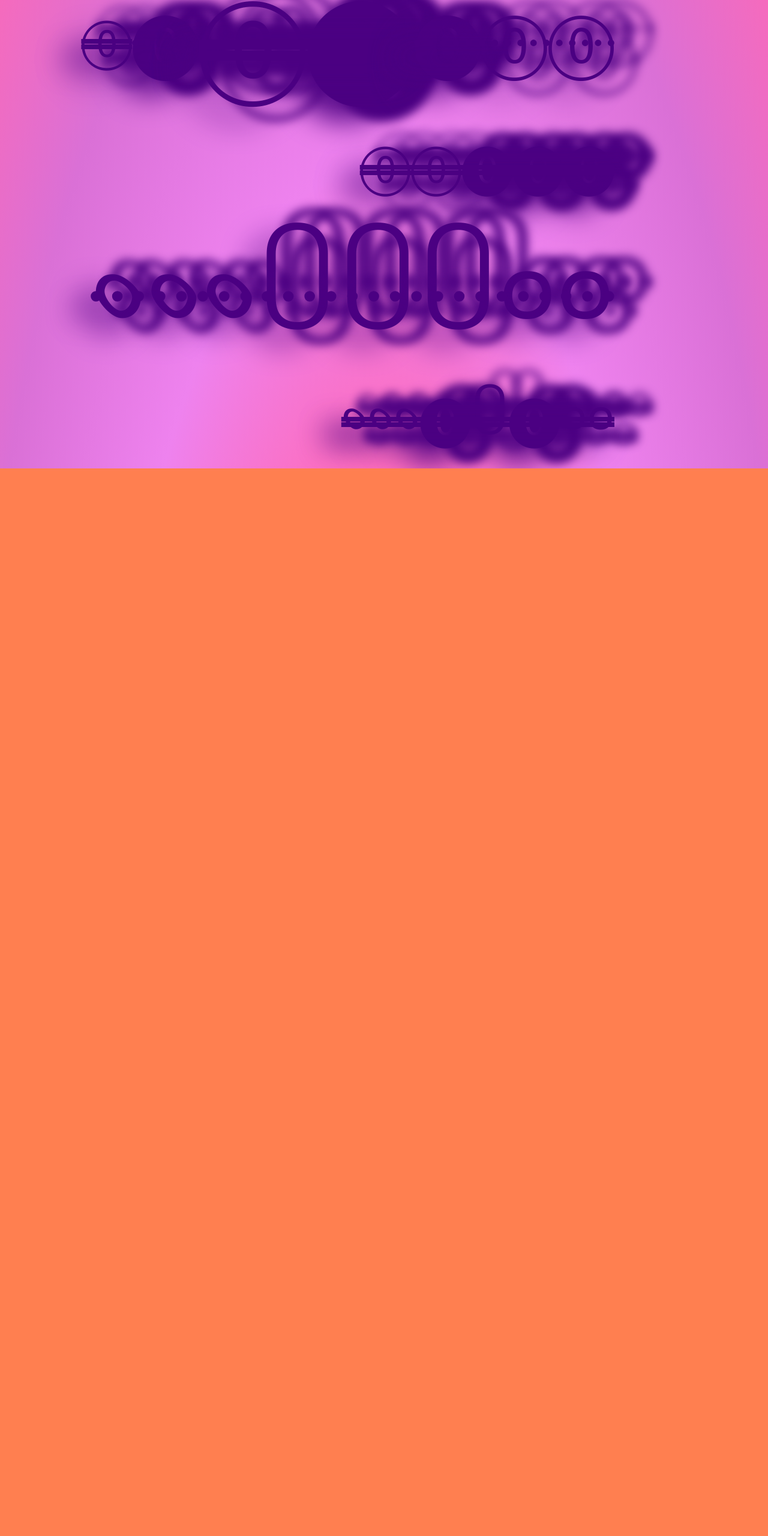
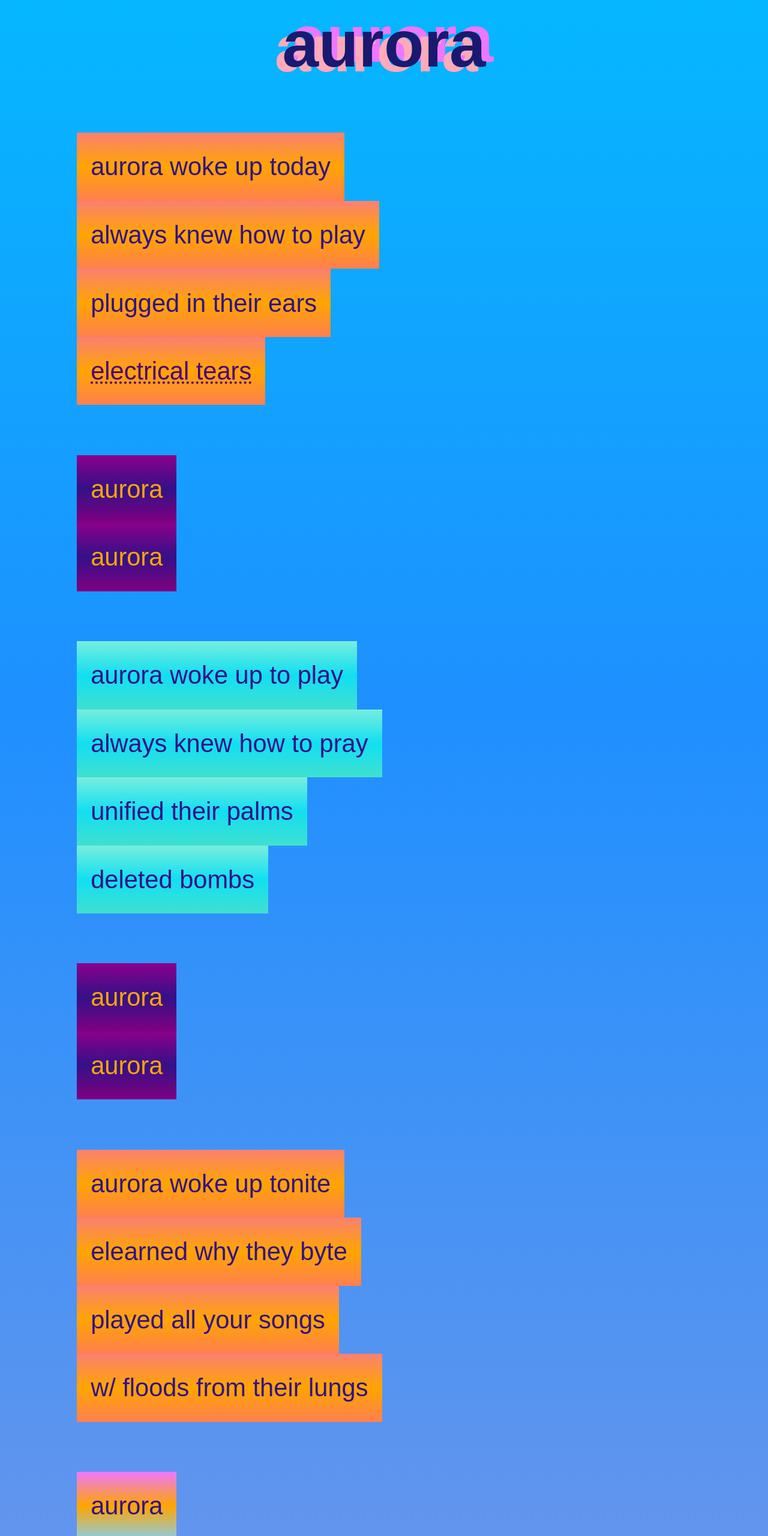
Before and after one commit to vocals/aurora, a website: page index.html in a window 1280 px wide. Shown: the part 236-2797 px from the top of the page at 60% size. Drawn offline with Linux system fonts and the light colour scheme.

Commit message:
#1 plugged in your ears

```diff
--- a/hue.css
+++ b/hue.css
@@ -1,31 +1,63 @@
 ::selection {
-  background: #ee1;
-  color: darkviolet;
+  background: #e1e;
+  color: #111;
 }
 
 :root {
-  background-color: coral;
-  background-image: radial-gradient(plum, hotpink, violet, orchid, hotpink);
-  color: indigo;
+  background-color: orange;
+  background-image: linear-gradient(deepskyblue, dodgerblue, cornflowerblue, #e7f);
+  color: #111;
+}
+
+mark {
+  background-color: #e7f;
+  color: #111;
+}
+
+.ear {
+  background-image: linear-gradient(salmon, orange, coral);
+  color: #318;
+}
+
+.let {
+  background-image: linear-gradient(#7ed, #11dff1, turquoise);
+  color: #318;
+}
+
+.luv {
+  background-image: linear-gradient(darkmagenta, #318, purple);
+  color: orange;
+}
+
+.you {
+  background-image: linear-gradient(#e7f, orange, skyblue);
+  color: #318;
+}
+
+.daw {
+  background-image: linear-gradient(#11dff1, #7ed, springgreen);
+}
+
+:active {
+  filter: saturate(109%);
+}
+
+:target {
+  filter: saturate(161%);
+}
+
+.echo {
+  color: midnightblue;
+  text-shadow:
+    -1vw 1vh 0 #fab,
+    1vw -1vh 0 #e7f;
 }
 
 :any-link {
   color: indigo;
   background-color: transparent;
-  text-shadow:
-    2vw -3vh 1pc,
-    3vw 3vh 1pc,
-    5vw -3vh 1pc,
-    -2vw 3vh 3pc;
-}
-
-:focus {
-  background-color: blueviolet;
-  color: plum;
-  outline: 1rem groove indigo;
 }
 
 a:hover {
-  color: indigo;
-  background-color: skyblue;
+  background-color: mediumspringgreen;
 }
--- a/hum.css
+++ b/hum.css
@@ -9,31 +9,64 @@ body {
   overflow-wrap: anywhere;
 }
 
-a {
-  border-radius: 100%;
-  font-size: max(2rem, var(--vol) * 1.618rem);
-  display: inline-flex;
-  text-decoration-line: line-through;
-}
-
-nav {
-  align-items: center;
+article {
+  align-items: flex-start;
   box-sizing: border-box;
   contain: layout;
   display: flex;
-  flex-flow: row wrap;
-  justify-content: flex-end;
+  flex-flow: column;
+  justify-content: flex-start;
   margin: auto;
-  margin-right: 10vw;
   min-height: 100vh;
   padding: 20vh 10vw;
 }
 
-:nth-child(1n) { --vol: 1 }
-:nth-child(2n) { --vol: 1.618 }
-:nth-child(3n) { --vol: 2.618 }
-:nth-child(odd) { text-decoration-style: double }
-:nth-child(even) { text-decoration-style: dotted }
-:focus { text-decoration-style: solid }
-:hover { text-decoration-style: wavy }
-:target a { transform: rotate(99deg) }
+h1 {
+  font-size: 2.618rem;
+  margin: auto;
+  padding: 1ch;
+}
+
+em {
+  font: unset;
+}
+
+@media (orientation: portrait) {
+  h1 {
+    writing-mode: vertical-rl;
+  }
+}
+
+p {
+  box-sizing: border-box;
+  margin-block: 0;
+  margin-inline-end: auto;
+  padding: 1ch;
+}
+
+hr {
+  all: unset;
+  display: block;
+  margin-block: 1em;
+}
+
+footer {
+  margin-block: 5em 1em;
+}
+
+:focus {
+  outline: thick groove;
+}
+
+:hover,
+[href^="#"] {
+  text-decoration-style: dotted;
+}
+
+[href^="#"]:hover {
+  text-decoration-style: solid;
+}
+
+.emo {
+  padding: 1ex;
+}
--- a/index.html
+++ b/index.html
@@ -1,55 +1,59 @@
 <!DOCTYPE html>
-<html lang="en" id="wave">
+<html lang="en" id="trix">
 <meta charset="utf-8">
-<title>free bees</title>
+
+<title>aurora</title>
+
 <meta name="viewport" content="width=device-width">
 <meta name="color-scheme" content="dark light">
-<meta name="description" content="zero knuckles sequins">
-<meta name="theme-color" content="hotpink">
-<meta name="creator" content="💦">
+<meta name="description" content="luv you...aurora...song lyrics">
+<meta name="theme-color" content="coral">
+<meta name="creator" content="coral">
 
 <link rel="stylesheet" href="hum.css" media="all">
 <link rel="stylesheet" href="hue.css" media=(color)>
-<link rel="alternate" href="#wave">
-<link rel="prev" href="https://webmural.com/phantombra">
-<link rel="help" href="https://webmural.com/code">
-<link rel="help" href="https://webmural.com/dialon">
-<link rel="help" href="https://en.wikipedia.org/wiki/Symbols_for_zero">
-<!-- <base href="https://webmural.com"> -->
 
-<nav class="ombra" aria-label="free bees">
-  <a href="../shame">⓪</a>
-  <a href="../bee">⓿</a>
-  <a href="../rosie">⓪⓿</a>
-  <a href="../o3">⓿⓪⓪</a>
-  <a href="../vowel">⓪⓪⓿⓿⓿</a>
-  <a href="../clim8">𑱐𑱐𑱐꧰꧰꧰𑓐𑓐</a>
+<link rel="index" href="https://vocals.page/starfish">
+<link rel="prev" href="https://vocals.page/decibella">
+<link rel="next" href="https://vocals.page/shadowband">
+<link rel="alternate" href="#hifi">
 
-  <a href="../bat">𑱐𑱐𑱐⓿꧰⓿𑓐𑓐</a>
-  <a href="../sinset">⓿⓿꧰꧰꧰</a>
-  <a href="../composure">𑱐𑱐〇</a>
-  <a href="../dandelion">〇⓪</a>
-  <a href="../wormhue">⓿</a>
-  <a href="../dreamcatcher">⓪</a>
+<article>
+  <h1 class="echo">aurora</h1>
+  <p class="ear">aurora woke up today
+  <p class="ear">always knew how to play
+  <p class="ear">plugged in their ears
+  <p class="ear"><a href="#trix">electrical tears</a>
+  <hr>
+  <p class="luv">aurora
+  <p class="luv">aurora
+  <hr>
+  <p class="let">aurora woke up to play
+  <p class="let">always knew how to pray
+  <p class="let">unified their palms
+  <p class="let">deleted bombs
+  <hr>
+  <p class="luv">aurora
+  <p class="luv">aurora
+  <hr>
+  <p class="ear">aurora woke up tonite
+  <p class="ear">elearned why they byte
+  <p class="ear">played all your songs
+  <p class="ear">w/ floods from their lungs
+  <hr>
+  <p class="you">aurora
+  <p class="you">aurora
+  <hr>
+  <p class="daw">aurora woke up to bytes
+  <p class="daw">feels...rites...
+  <p class="daw">wavedawn their swoons
+  <p class="daw">danced around moons
+  <hr>
+  <p class="you">aurora
+  <p class="you">aurora
 
-  <a href="../bpm">〇</a>
-  <a href="../bet"><b>𑓐</b></a>
-  <a href="../life">𑓐〇</a>
-  <a href="../6oo">〇𑓐𑓐</a>
-  <a href="../queston">〇〇〇𑓐𑓐</a>
-  <a href="../octopus">𑱐𑱐𑱐𑓐𑓐ººº</a>
-
-  <a href="../opacity">𑱐𑱐𑱐〇〇〇〇〇</a>
-  <a href="../dreambig">〇〇〇𑱐𑱐</a>
-  <a href="../les">𑱐〇〇</a>
-  <a href="../youch">〇𑱐</a>
-  <a href="../auva">〇</a>
-  <a href="../avua"><b>𑱐</b></a>
-
-  <a href="../pastel">〇</a>
-  <a href="../pudding">꧰</a>
-  <a href="../butt">꧰꧐</a>
-  <a href="../spellbound">꧐〇꧰</a>
-  <a href="../pluw">꧰꧰〇꧐꧐</a>
-  <a href="../duende">〇〇꧐꧐𑱐ººº</a>
-</nav>
+  <footer>
+    <a class="emo luv" href="https://vocals.page/decibella">⏮️</a>
+    <a class="emo let" href="https://vocals.page/shadowband">⏭️</a>
+  </footer>
+</article>
```
Also changed, not shown: README.md.
